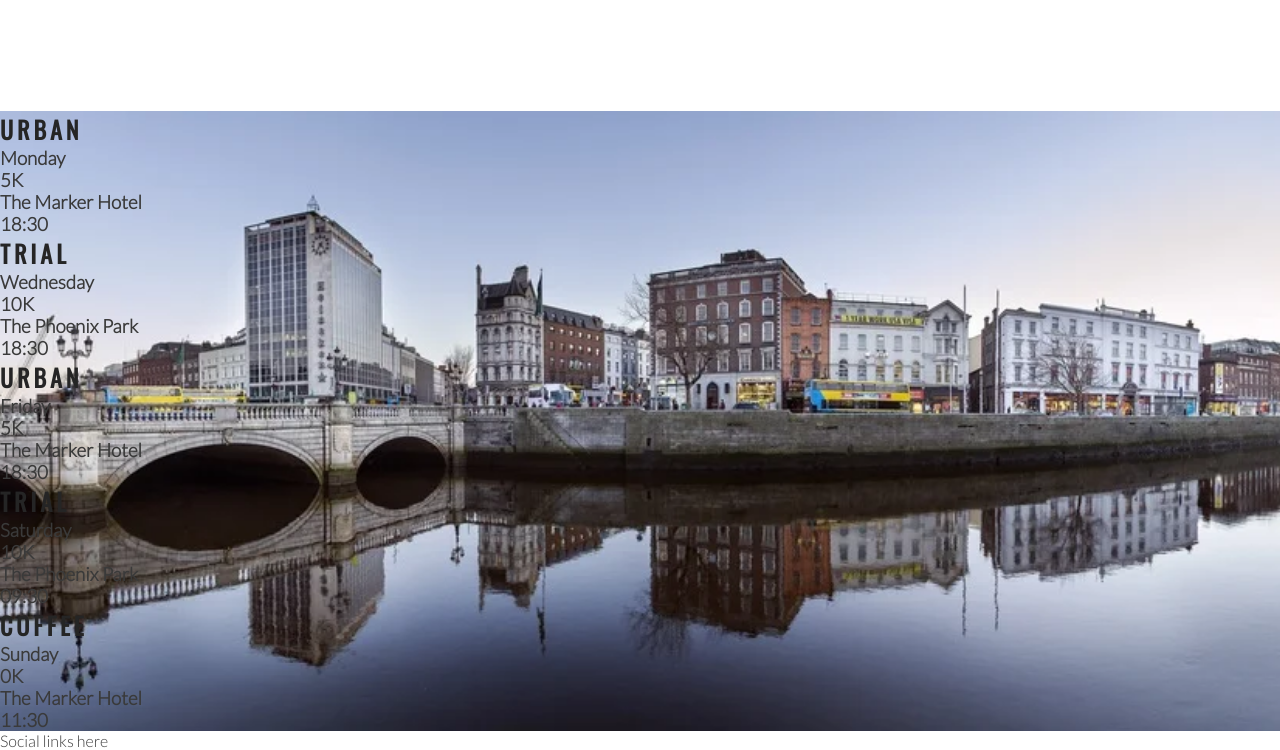
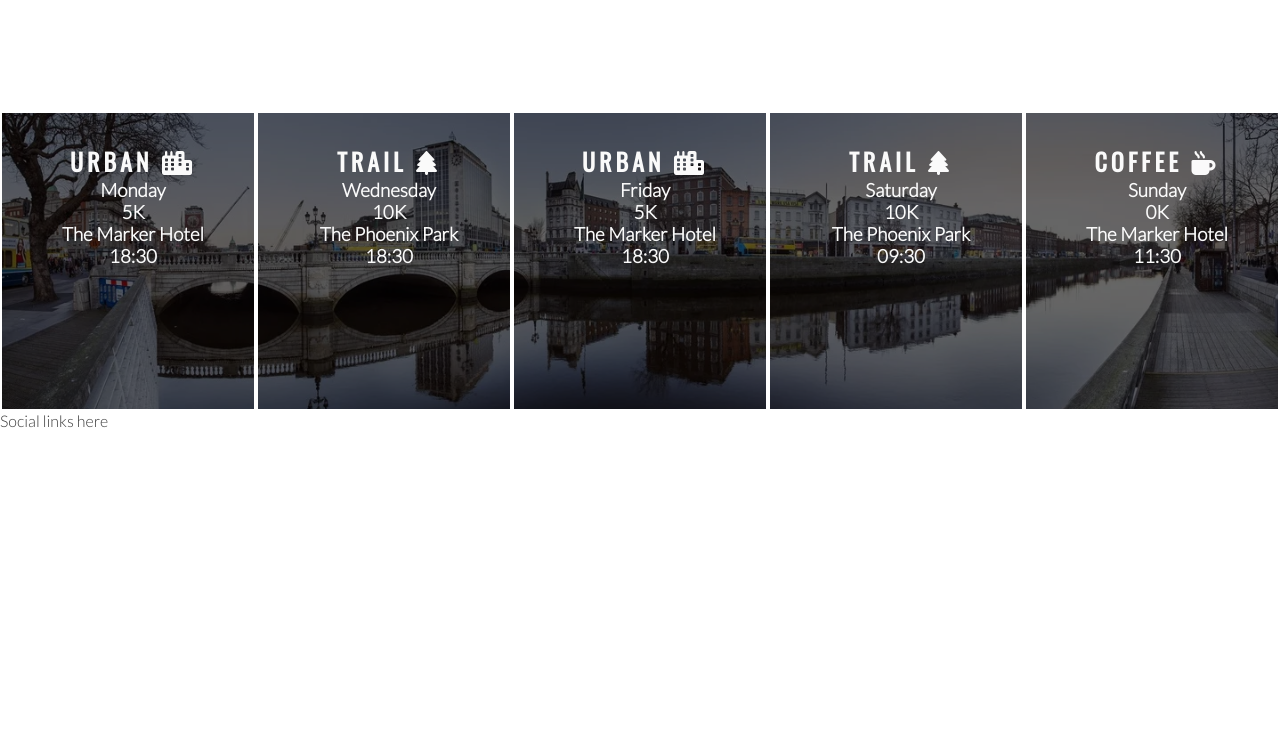
Before and after one commit to Lukecoder17/love-running, a plain HTML site: page index.html in a window 1280 px wide. Shown: the part 1184-1934 px from the top of the page. After the commit the page ends 1614 px from the top, so only its background shows below. Drawn offline with nearby package versions, Linux system fonts and the light colour scheme.

Commit message:
Style times panels and added icons

```diff
--- a/assets/css/styles.css
+++ b/assets/css/styles.css
@@ -201,3 +201,19 @@ hr {
     width: 100%;
     overflow: hidden;
 }
+
+#times div {
+    color: #fafafa;
+    background-color: rgba(0, 0, 0, .6);
+    width: 20%;
+    height: 300px;
+    float: left;
+    padding: 30px 0 0 10px;
+    text-align: center;
+    border: 2px solid #fff;
+    box-sizing: border-box;
+}
+
+#times h2 {
+    color: #fafafa;
+}
--- a/index.html
+++ b/index.html
@@ -75,35 +75,35 @@
     </section>
     <section id="times">
        <div>
-           <h2>Urban</h2>
+        <h2>Urban <i class="fas fa-city"></i></h2>
            <h3>Monday</h3>
            <h3>5K</h3>
            <h3>The Marker Hotel</h3>
            <h3>18:30</h3>
        </div>
        <div>
-        <h2>Trial</h2>
+        <h2>Trail <i class="fas fa-tree"></i></h2>
         <h3>Wednesday</h3>
         <h3>10K</h3>
         <h3>The Phoenix Park</h3>
         <h3>18:30</h3>
     </div>
     <div>
-        <h2>Urban</h2>
+        <h2>Urban <i class="fas fa-city"></i></h2>
         <h3>Friday</h3>
         <h3>5K</h3>
         <h3>The Marker Hotel</h3>
         <h3>18:30</h3>
     </div>
     <div>
-        <h2>Trial</h2>
+        <h2>Trail <i class="fas fa-tree"></i></h2>
         <h3>Saturday</h3>
         <h3>10K</h3>
         <h3>The Phoenix Park</h3>
         <h3>09:30</h3>
     </div>
     <div>
-        <h2>Coffee</h2>
+        <h2>Coffee <i class="fas fa-mug-hot"></i></h2>
         <h3>Sunday</h3>
         <h3>0K</h3>
         <h3>The Marker Hotel</h3>
```
